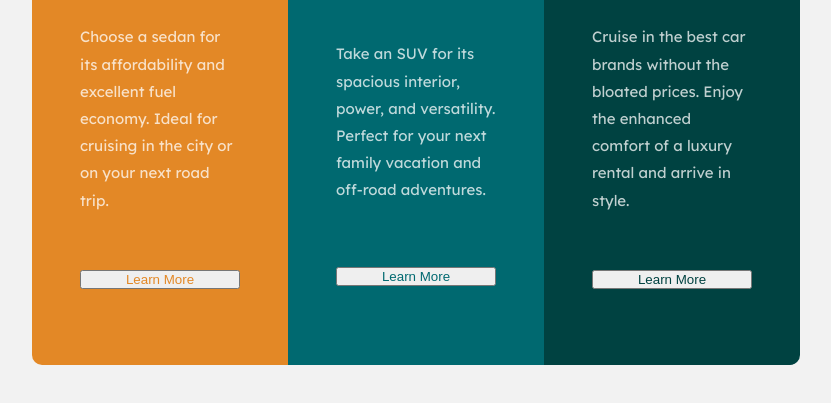
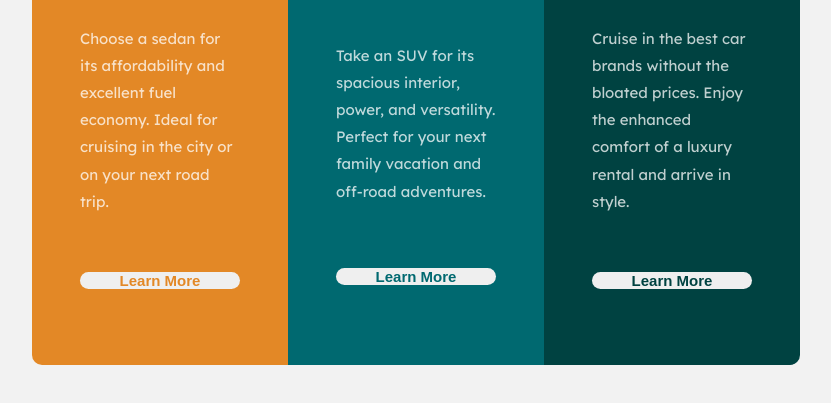
Before and after one commit to hemanth-92/3-column-preview-card, a plain HTML site: page index.html in a window 1280 px wide. Shown: the part 335-738 px from the top of the page, without its empty margins (224-1055 px from the left). Drawn offline with Linux system fonts and the light colour scheme.

Commit message:
preview-card

```diff
--- a/style.css
+++ b/style.css
@@ -71,8 +71,17 @@ h1 {
   font-weight: 900;
 }
 
+button {
+  font-size: 15px;
+  font-weight: bold;
+  border: none;
+  border-radius: 15px;
+  /* width: 5rem;
+  height: 3rem; */
+}
 button:hover {
   background-color: inherit;
   border: 2px solid hsl(0, 0%, 95%);
   color: hsl(0, 0%, 95%);
+  cursor: pointer;
 }
```
